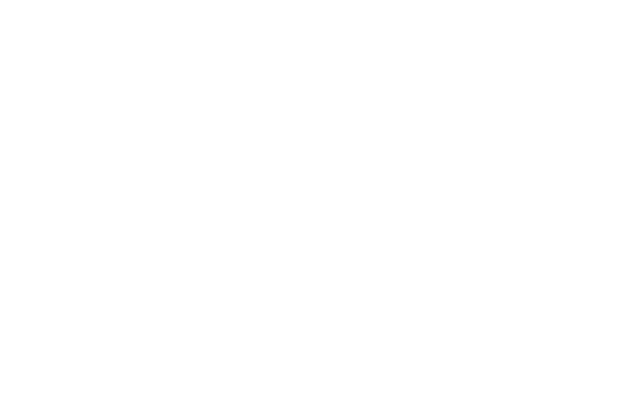
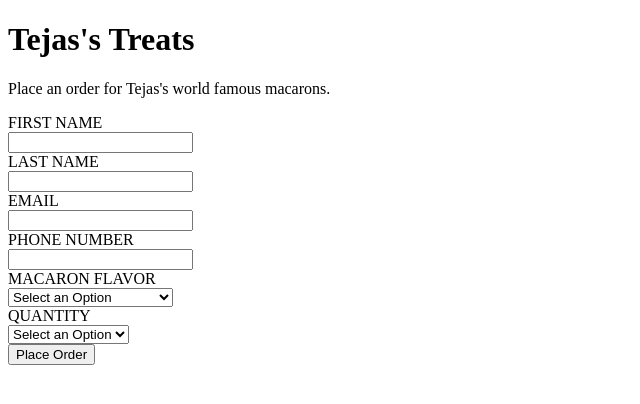
Before and after one commit to teja5t/sign-up-form, a plain HTML site: page index.html in a window 1280 px wide. Shown: the whole page, without its empty margins (0-640 px from the left). Drawn offline with Linux system fonts and the light colour scheme.

Commit message:
made basic html form

```diff
--- a/index.html
+++ b/index.html
@@ -3,10 +3,69 @@
 <head>
     <meta charset="UTF-8">
     <meta name="viewport" content="width=device-width, initial-scale=1.0">
-    <title>Document</title>
+    <title>Sign-up Form</title>
     <link rel="stylesheet" href="styles.css">
 </head>
 <body>
-
+    <div class="lhs">
+        <h1>Tejas's Treats</h1>
+    </div>
+    <div class="rhs">
+        <form>
+            <div class="s1">
+                <p>Place an order for Tejas's world famous macarons.</p>
+            </div>
+            <div class="s2">
+                <div class="inp">
+                    <label for="first-name">FIRST NAME</label>
+                    <br>
+                    <input type="text" name="first-name" id="first-name">
+                </div>
+                <div class="inp">
+                    <label for="last-name">LAST NAME</label>
+                    <br>
+                    <input type="text" name="last-name" id="last-name">
+                </div>
+                <div class="inp">
+                    <label for="email">EMAIL</label>
+                    <br>
+                    <input type="email" name="email" id="email">
+                </div>
+                <div class="inp">
+                    <label for="phone-number">PHONE NUMBER</label>
+                    <br>
+                    <input type="tel" name="phone-number" id="phone-number">
+                </div>
+                <div class="inp">
+                    <label for="macaron-flavor">MACARON FLAVOR</label>
+                    <br>
+                    <select name="macaron-flavor" id="macaron-flavor">
+                        <option value="none" selected disabled>Select an Option</option>
+                        <option value="blueberry-lemon">Blueberry Lemon</option>
+                        <option value="matcha">Matcha</option>
+                        <option value="oreo">Oreo</option>
+                        <option value="strawberry-cheesecake">Strawberry Cheesecake</option>
+                        <option value="red-velvet">Red Velvet</option>
+                        <option value="blackberry-lavender">Blackberry Lavender</option>
+                        <option value="vanilla-bean">Vanilla Bean</option>
+                    </select>
+                </div>
+                <div class="inp">
+                    <label for="quantity">QUANTITY</label>
+                    <br>
+                    <select name="quantity" id="quantity">
+                        <option value="none" selected disabled>Select an Option</option>
+                        <option value="10">10</option>
+                        <option value="20">20</option>
+                        <option value="30">30</option>
+                        <option value="40">40</option>
+                    </select>
+                </div>
+            </div>
+            <div class="s3">
+                <button type="reset">Place Order</button>
+            </div>
+        </form>
+    </div>
 </body>
 </html>
```
Also changed, not shown: 1 other file.
